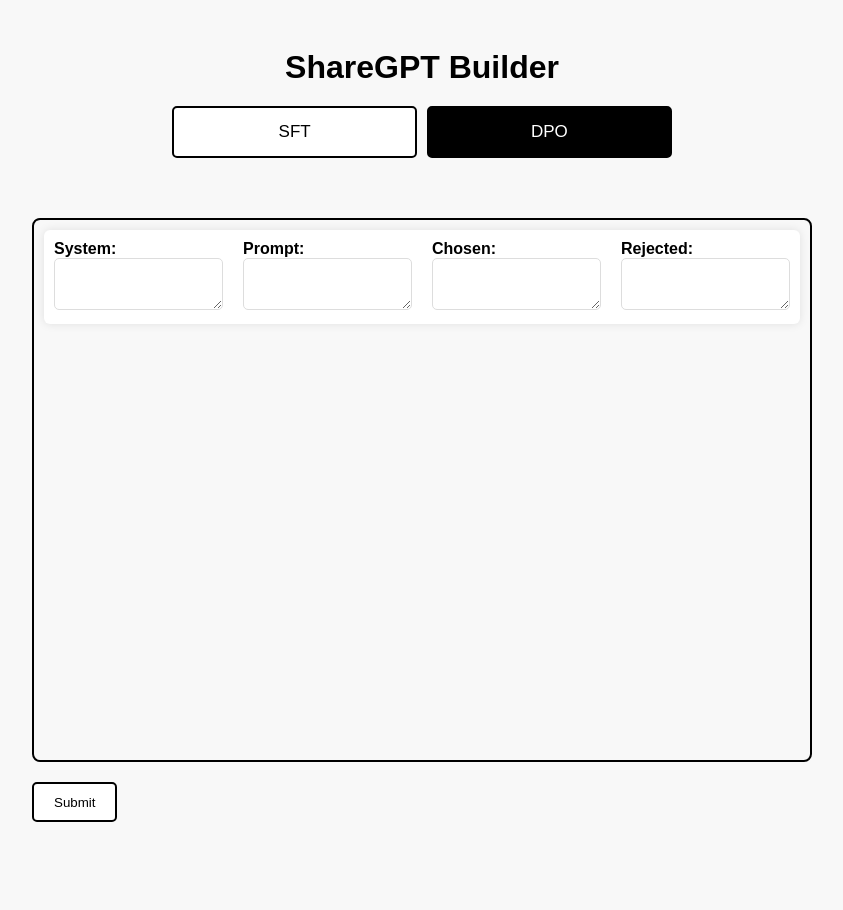
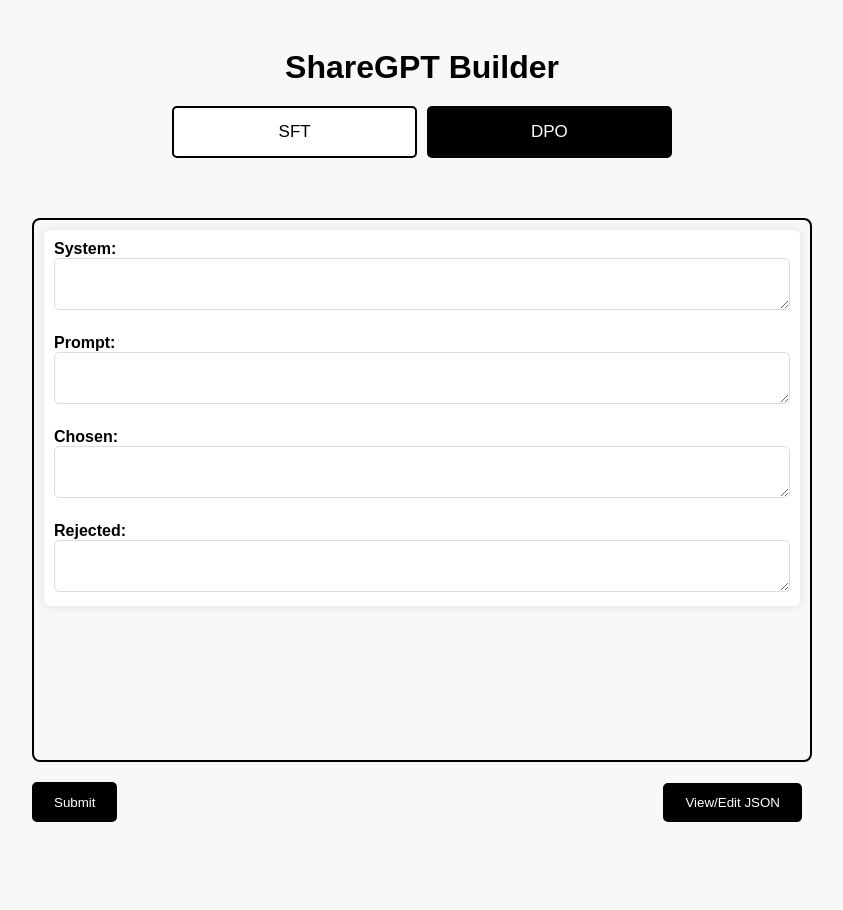
Before and after one commit to teknium1/ShareGPT-Builder, a Flask app: page / in a window 1280 px wide, after a click on "DPO". Shown: the whole page, without its empty margins (218-1061 px from the left). Run offline with Flask 2, Linux system fonts and the light colour scheme.

Commit message:
Adding JSON data viewer for SFT and DPO

```diff
--- a/app.py
+++ b/app.py
@@ -1,4 +1,4 @@
-from flask import Flask, render_template, request, redirect, url_for
+from flask import Flask, render_template, request, redirect, url_for, jsonify
 import json, os
 
 app = Flask(__name__)
@@ -73,5 +73,31 @@
 
     return render_template('index.html', active_tab='dpo')
 
+@app.route('/sft_data.json', methods=['GET', 'PUT'])
+def sft_data():
+    file_path = './sft_data.json'
+    if request.method == 'GET':
+        with open(file_path, 'r', encoding='utf-8') as file:
+            data = json.load(file)
+        return jsonify(data)
+    elif request.method == 'PUT':
+        data = request.get_json()
+        with open(file_path, 'w', encoding='utf-8') as file:
+            json.dump(data, file, indent=4)
+        return jsonify({'message': 'SFT data updated successfully'})
+
+@app.route('/dpo_data.json', methods=['GET', 'PUT'])
+def dpo_data():
+    file_path = './dpo_data.json'
+    if request.method == 'GET':
+        with open(file_path, 'r', encoding='utf-8') as file:
+            data = json.load(file)
+        return jsonify(data)
+    elif request.method == 'PUT':
+        data = request.get_json()
+        with open(file_path, 'w', encoding='utf-8') as file:
+            json.dump(data, file, indent=4)
+        return jsonify({'message': 'DPO data updated successfully'})
+
 if __name__ == '__main__':
     app.run(debug=True, port=7272)
--- a/static/script.js
+++ b/static/script.js
@@ -63,6 +63,9 @@
     if (buttonElement) {
         buttonElement.className += " active";
     }
+
+    const jsonModal = document.getElementById('jsonModal');
+    jsonModal.style.display = 'none';
 }
 
 document.getElementById("defaultOpen").click();
@@ -90,3 +93,63 @@
     const turn = button.closest('.turn');
     turn.remove();
 }
+
+function openJsonModal(type) {
+    const jsonModal = document.getElementById('jsonModal');
+    const jsonViewer = document.getElementById('jsonViewer');
+    const editJsonBtn = document.getElementById('editJsonBtn');
+    const saveJsonBtn = document.getElementById('saveJsonBtn');
+
+    fetch(`/${type}_data.json`)
+        .then(response => response.json())
+        .then(data => {
+            jsonViewer.textContent = JSON.stringify(data, null, 2);
+            hljs.highlightElement(jsonViewer);
+            jsonModal.style.display = 'flex';
+
+            editJsonBtn.onclick = () => {
+                jsonViewer.contentEditable = true;
+                jsonViewer.focus();
+                editJsonBtn.style.display = 'none';
+                saveJsonBtn.style.display = 'inline-block';
+            };
+
+            saveJsonBtn.onclick = () => {
+                const updatedData = JSON.parse(jsonViewer.textContent);
+                fetch(`/${type}_data.json`, {
+                    method: 'PUT',
+                    headers: {
+                        'Content-Type': 'application/json'
+                    },
+                    body: JSON.stringify(updatedData, null, 2)
+                })
+                .then(() => {
+                    jsonViewer.contentEditable = false;
+                    editJsonBtn.style.display = 'inline-block';
+                    saveJsonBtn.style.display = 'none';
+                    showToast('JSON data updated successfully!', 'success');
+                })
+                .catch(error => {
+                    console.error('Error updating JSON data:', error);
+                    showToast('Failed to update JSON data.', 'error');
+                });
+            };
+        })
+        .catch(error => {
+            console.error('Error fetching JSON data:', error);
+            showToast('Failed to fetch JSON data.', 'error');
+        });
+}
+
+const closeBtn = document.getElementsByClassName('close')[0];
+closeBtn.onclick = () => {
+    const jsonModal = document.getElementById('jsonModal');
+    jsonModal.style.display = 'none';
+};
+
+window.onclick = (event) => {
+    const jsonModal = document.getElementById('jsonModal');
+    if (event.target === jsonModal) {
+        jsonModal.style.display = 'none';
+    }
+};
--- a/static/style.css
+++ b/static/style.css
@@ -71,12 +71,14 @@
     border: 1px solid #ddd;
     box-sizing: border-box;
     resize: vertical;
+    white-space: pre;
+    overflow-x: auto;
     outline: none;
 }
 
 button, input[type="submit"] {
-    background-color: white;
-    color: black;
+    background-color: black;
+    color: white;
     padding: 10px 20px;
     border: 2px solid black;
     border-radius: 5px;
--- a/templates/dpo_form.html
+++ b/templates/dpo_form.html
@@ -6,8 +6,8 @@
 <body>
     <div class="container">
         <form id="dpoForm" action="/dpo" method="POST" onsubmit="submitForm(event, 'dpo')">
-            <div class="turns">
-                <div class="turn">
+            <div class="turns" style="display: block;">
+                <div class="turn" style="flex-direction: column;">
                     <div>
                         <label for="system">System:</label>
                         <textarea id="system" name="system"></textarea>
@@ -30,6 +30,7 @@
             </div>
             <div class="button-container">
                 <input type="submit" value="Submit">
+                <button type="button" onclick="openJsonModal('dpo')">View/Edit JSON</button>
             </div>
         </form>
     </div>
--- a/templates/index.html
+++ b/templates/index.html
@@ -16,6 +16,16 @@
         <div id="dpo" class="tabcontent">{% include 'dpo_form.html' %}</div>
     </div>
     <div id="toast"></div>
+    <div id="jsonModal" class="modal">
+        <div class="modal-content">
+            <span class="close"><i class="fa-solid fa-xmark"></i></span>
+            <pre id="jsonViewer"></pre>
+            <button id="editJsonBtn">Edit</button>
+            <button id="saveJsonBtn" style="display: none;">Save</button>
+        </div>
+    </div>
+    <script src="https://cdnjs.cloudflare.com/ajax/libs/highlight.js/11.7.0/highlight.min.js"></script>
+    <script>hljs.highlightAll();</script>
     <script src="../static/script.js"></script>
 </body>
 </html>
--- a/templates/sft_form.html
+++ b/templates/sft_form.html
@@ -26,6 +26,7 @@
             <div class="button-container">
                 <button type="button" id="add-turn-btn" onclick="addTurn()"><i class="fa-solid fa-plus"></i></button>
                 <input type="submit" value="Submit">
+                <button type="button" onclick="openJsonModal('sft')">View/Edit JSON</button>
             </div>
         </form>
     </div>
```
Also changed, not shown: other parts of static/style.css (+65 -3 lines).
